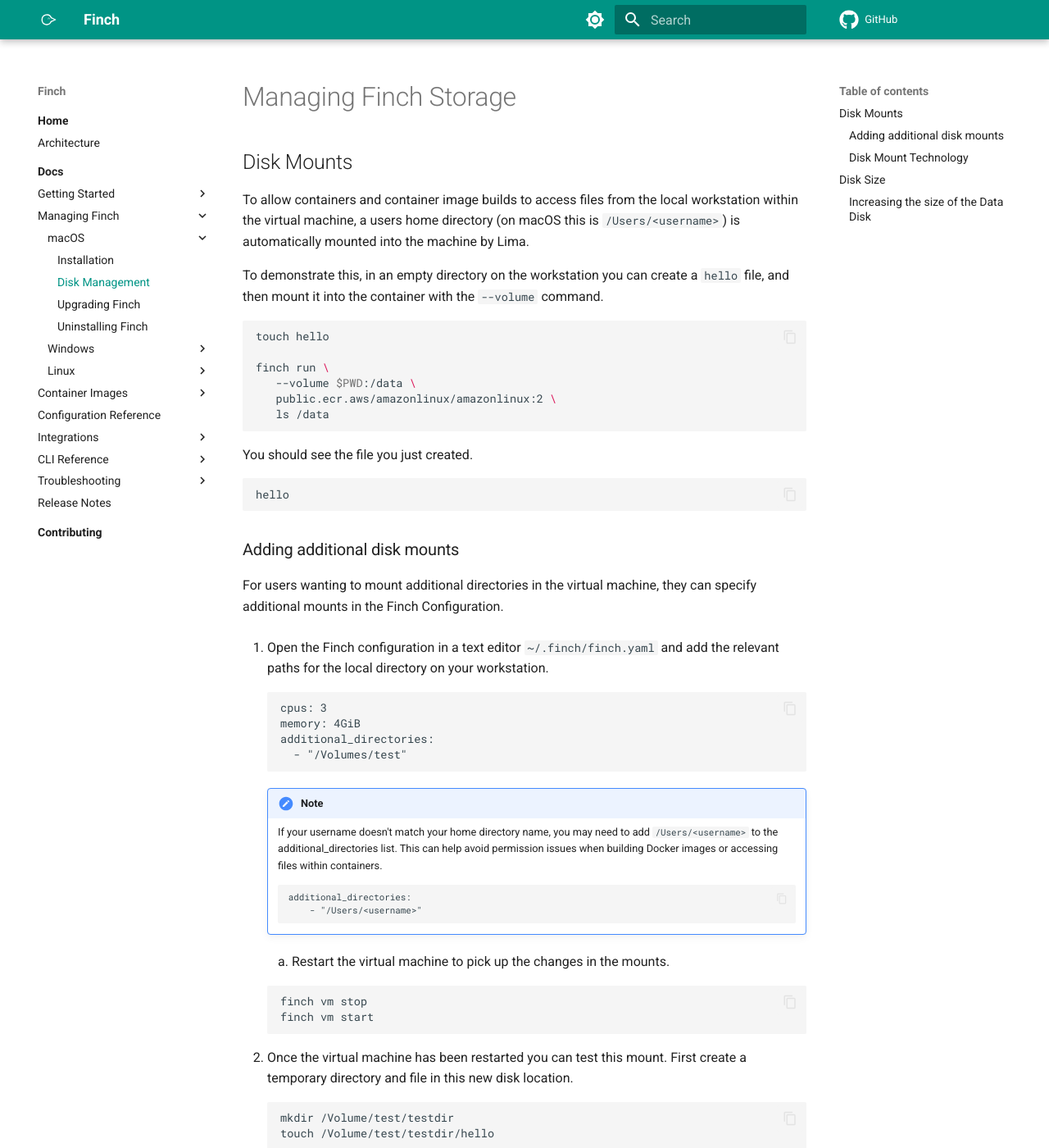
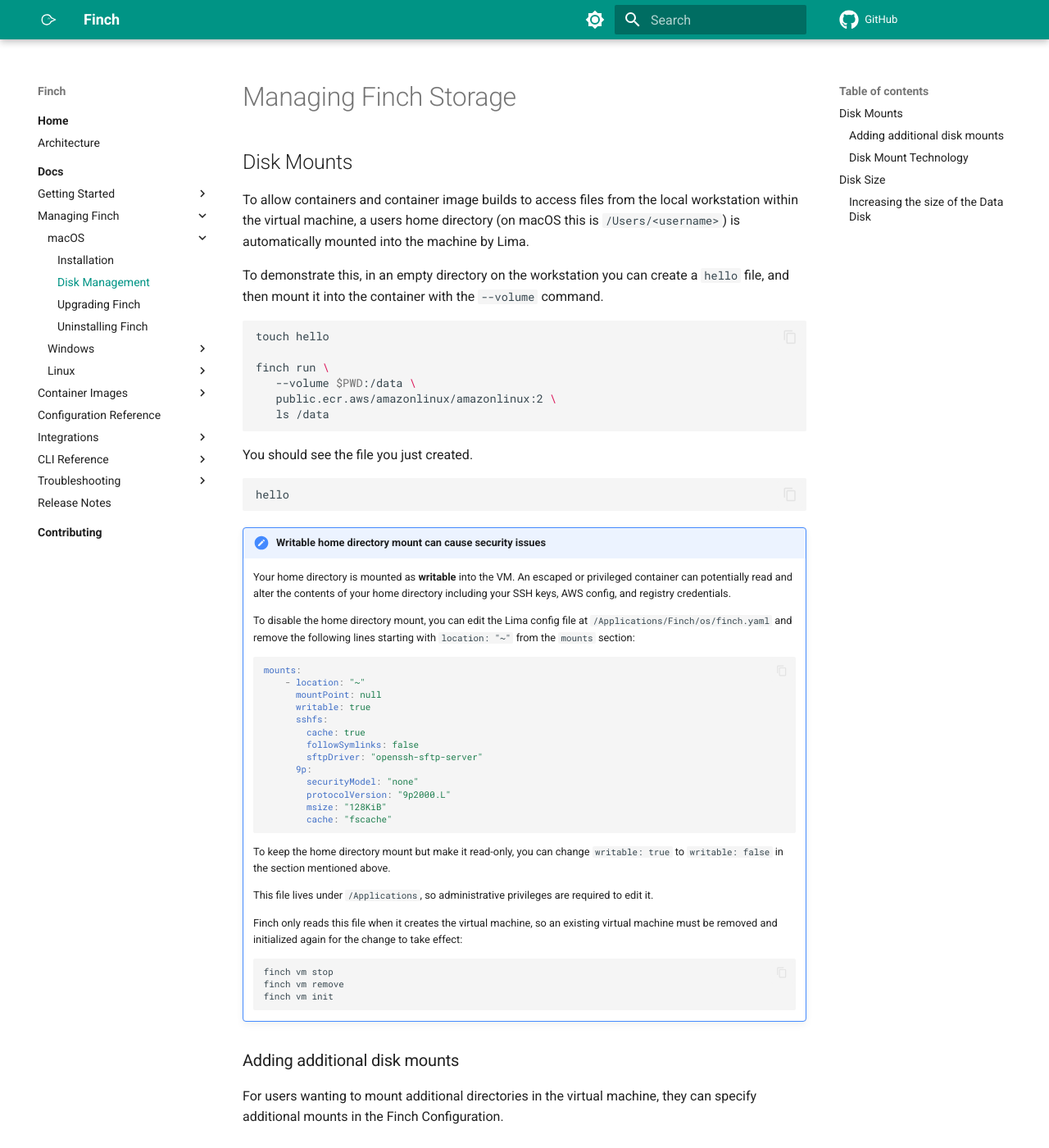
Before and after one commit to runfinch/finch-website, an MkDocs documentation site: the page built from docs/docs/managing-finch/macos/disk-management.md, in a window 1280 px wide and 1400 px high. Shown: the whole window at 82% size. Built offline with MkDocs 1.6.1 and Material for MkDocs 9.7.7, drawn with Linux system fonts in a browser that asks for light colours; comment, search, counter and statistics services are not loaded; some of the changed text lies outside the part shown.

Commit message:
doc: update docs (#217)
- call out that vm is not a security boundary
- update macos/rosetta docs
- update disk management docs

Signed-off-by: Swapnanil Gupta <swpnlg@amazon.com>

````diff
--- a/docs/docs/managing-finch/macos/disk-management.md
+++ b/docs/docs/managing-finch/macos/disk-management.md
@@ -24,6 +24,39 @@
 ```bash
 hello
 ```
+
+!!! important "Writable home directory mount can cause security issues"
+    Your home directory is mounted as **writable** into the VM. An escaped or privileged container can potentially read and alter the contents of your home directory including your SSH keys, AWS config, and registry credentials.
+
+    To disable the home directory mount, you can edit the Lima config file at `/Applications/Finch/os/finch.yaml` and remove the following lines starting with `location: "~"` from the `mounts` section:
+    ```yaml
+    mounts:
+        - location: "~"
+          mountPoint: null
+          writable: true
+          sshfs:
+            cache: true
+            followSymlinks: false
+            sftpDriver: "openssh-sftp-server"
+          9p:
+            securityModel: "none"
+            protocolVersion: "9p2000.L"
+            msize: "128KiB"
+            cache: "fscache"
+    ```
+
+    To keep the home directory mount but make it read-only, you can change `writable: true` to `writable: false` in the section mentioned above.
+
+    This file lives under `/Applications`, so administrative privileges are required to edit it.
+
+    Finch only reads this file when it creates the virtual machine, so an existing virtual machine must be removed and initialized again
+    for the change to take effect:
+
+    ```bash
+    finch vm stop
+    finch vm remove
+    finch vm init
+    ```
 
 ### Adding additional disk mounts
 
@@ -110,6 +143,12 @@
 start to build container images and run containers, this disk space may reach
 capacity.
 
+To change the size of the data disk, you can use the `datadisk` option in `~/.finch/finch.yaml`:
+
+```yaml
+datadisk: 100GiB
+```
+
 To free up disk space you can delete stale container image layers with:
 
 ```bash
````
Also changed, not shown: docs/docs/configuration-reference.md (+15 -0 lines), docs/docs/getting-started/installation.md (+3 -0 lines), docs/docs/getting-started/running-containers.md (+1 -1 lines), docs/docs/managing-finch/macos/installation.md (+7 -2 lines).
